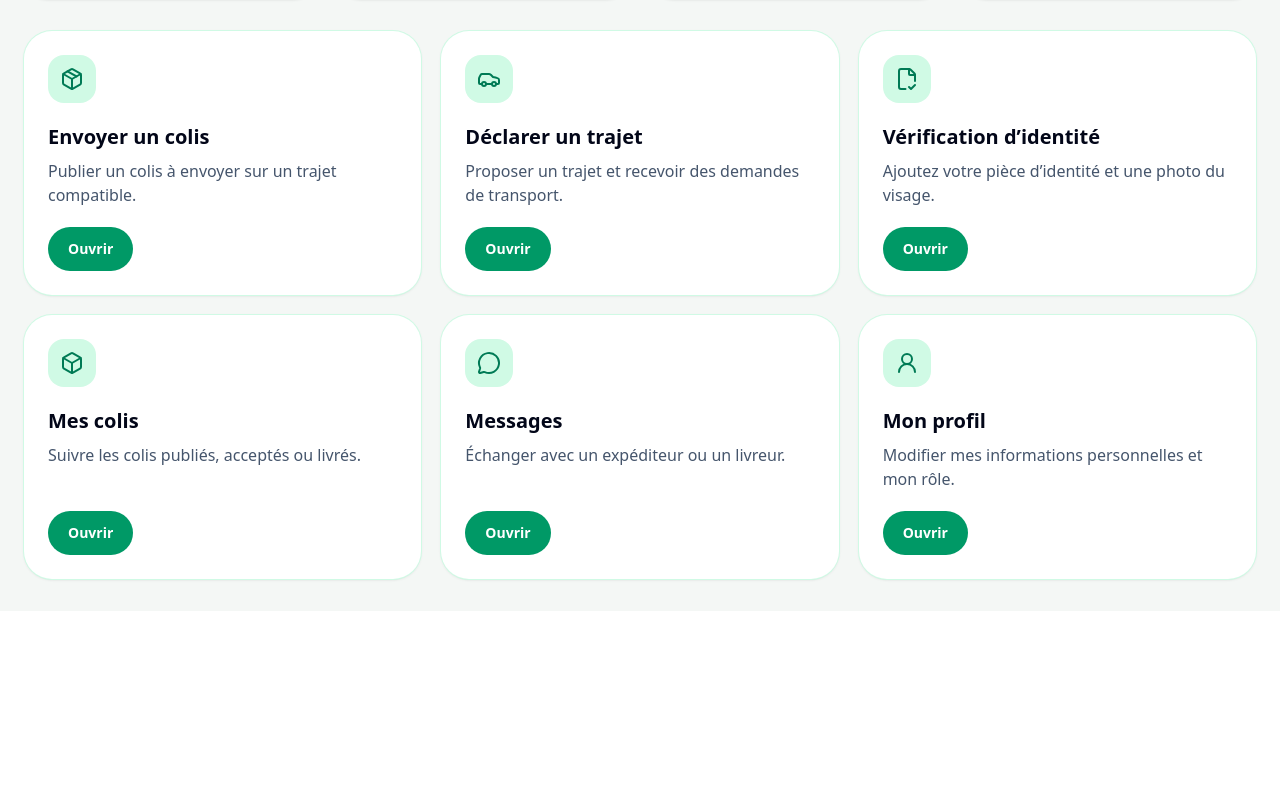
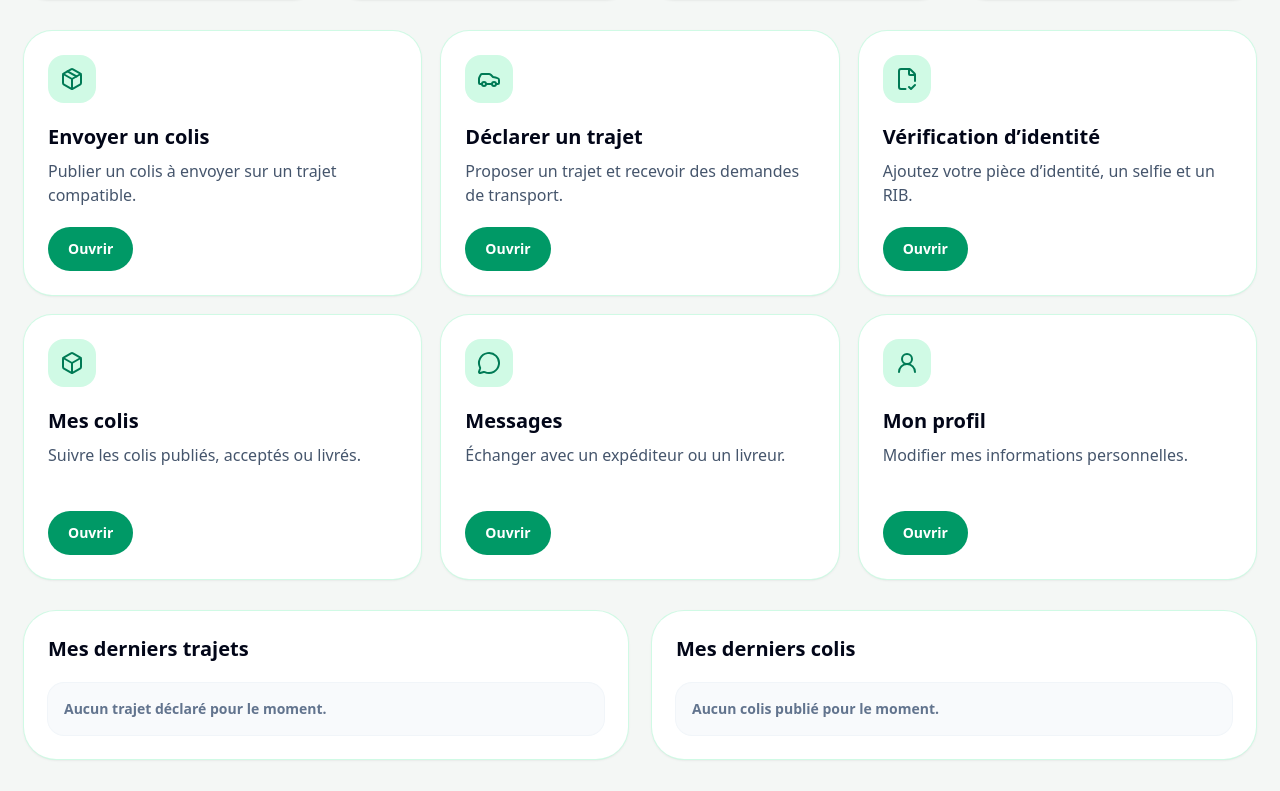
Before and after one commit to lafere75-del/Droovo, a Next.js app: page /dashboard in a window 1280 px wide. Shown: the part 345-1136 px from the top of the page. Before the commit the page ends 956 px from the top, so only its background shows below. Built offline with nearby package versions, Linux system fonts and the light colour scheme.

Commit message:
Update page.jsx

```diff
--- a/app/dashboard/page.jsx
+++ b/app/dashboard/page.jsx
@@ -1,4 +1,8 @@
+"use client";
+
 import Link from "next/link";
+import { useEffect, useState } from "react";
+import { supabase } from "../../lib/supabaseClient";
 import {
   BadgeCheck,
   Box,
@@ -12,7 +16,45 @@ import {
 } from "lucide-react";
 
 export default function DashboardPage() {
-const identityStatus = "verified";
+  const identityStatus = "verified";
+
+  const [packages, setPackages] = useState([]);
+  const [trips, setTrips] = useState([]);
+  const [loading, setLoading] = useState(true);
+
+  useEffect(() => {
+    loadDashboard();
+  }, []);
+
+  async function loadDashboard() {
+    setLoading(true);
+
+    const {
+      data: { user },
+    } = await supabase.auth.getUser();
+
+    if (!user) {
+      setLoading(false);
+      return;
+    }
+
+    const { data: userPackages } = await supabase
+      .from("packages")
+      .select("*")
+      .eq("user_id", user.id)
+      .order("created_at", { ascending: false });
+
+    const { data: userTrips } = await supabase
+      .from("trips")
+      .select("*")
+      .eq("user_id", user.id)
+      .order("created_at", { ascending: false });
+
+    setPackages(userPackages || []);
+    setTrips(userTrips || []);
+    setLoading(false);
+  }
+
   return (
     <main className="min-h-screen bg-[#F4F7F5] px-6 py-8 text-slate-950">
       <div className="mx-auto max-w-7xl">
@@ -46,9 +88,8 @@ const identityStatus = "verified";
                   Vérification d’identité requise
                 </h2>
                 <p className="mt-2 text-slate-700">
-                  Vous pouvez consulter votre espace, mais vous devez faire
-                  vérifier votre identité avant de publier un colis ou déclarer
-                  un trajet.
+                  Vous devez faire vérifier votre identité avant de publier un
+                  colis ou déclarer un trajet.
                 </p>
                 <Link
                   href="/dashboard/verification"
@@ -62,10 +103,10 @@ const identityStatus = "verified";
         )}
 
         <section className="mt-6 grid gap-5 md:grid-cols-4">
-          <Stat icon={Package} label="Mes colis" value="0" />
-          <Stat icon={Car} label="Mes trajets" value="0" />
+          <Stat icon={Package} label="Mes colis" value={loading ? "..." : packages.length} />
+          <Stat icon={Car} label="Mes trajets" value={loading ? "..." : trips.length} />
           <Stat icon={CreditCard} label="Paiements" value="0 €" />
-          <Stat icon={BadgeCheck} label="Statut" value="À vérifier" />
+          <Stat icon={BadgeCheck} label="Statut" value="Vérifié" />
         </section>
 
         <section className="mt-8 grid gap-5 md:grid-cols-2 lg:grid-cols-3">
@@ -88,7 +129,7 @@ const identityStatus = "verified";
           <ActionCard
             icon={FileCheck2}
             title="Vérification d’identité"
-            text="Ajoutez votre pièce d’identité et une photo du visage."
+            text="Ajoutez votre pièce d’identité, un selfie et un RIB."
             href="/dashboard/verification"
           />
 
@@ -109,9 +150,45 @@ const identityStatus = "verified";
           <ActionCard
             icon={UserRound}
             title="Mon profil"
-            text="Modifier mes informations personnelles et mon rôle."
+            text="Modifier mes informations personnelles."
             href="/dashboard/profil"
           />
+        </section>
+
+        <section className="mt-8 grid gap-6 lg:grid-cols-2">
+          <Panel title="Mes derniers trajets">
+            {trips.length === 0 ? (
+              <Empty text="Aucun trajet déclaré pour le moment." />
+            ) : (
+              trips.slice(0, 3).map((trip) => (
+                <Row
+                  key={trip.id}
+                  title={`${trip.from_city} → ${trip.to_city}`}
+                  text={`Date : ${
+                    trip.trip_date
+                      ? new Date(trip.trip_date).toLocaleDateString("fr-FR")
+                      : "Date non renseignée"
+                  }`}
+                  tag={`${trip.available_weight || 0} kg dispo`}
+                />
+              ))
+            )}
+          </Panel>
+
+          <Panel title="Mes derniers colis">
+            {packages.length === 0 ? (
+              <Empty text="Aucun colis publié pour le moment." />
+            ) : (
+              packages.slice(0, 3).map((pkg) => (
+                <Row
+                  key={pkg.id}
+                  title={`${pkg.departure_city} → ${pkg.arrival_city}`}
+                  text={pkg.title || "Colis sans titre"}
+                  tag={`${pkg.weight || 0} kg · ${pkg.price || 0} €`}
+                />
+              ))
+            )}
+          </Panel>
         </section>
       </div>
     </main>
@@ -156,3 +233,34 @@ function ActionCard({ icon: Icon, title, text, href, locked }) {
     </div>
   );
 }
+
+function Panel({ title, children }) {
+  return (
+    <div className="rounded-[2rem] bg-white p-6 shadow-sm ring-1 ring-emerald-100">
+      <h2 className="text-xl font-black text-slate-950">{title}</h2>
+      <div className="mt-5 grid gap-3">{children}</div>
+    </div>
+  );
+}
+
+function Row({ title, text, tag }) {
+  return (
+    <div className="flex items-center justify-between gap-4 rounded-2xl bg-slate-50 p-4 ring-1 ring-slate-100">
+      <div>
+        <p className="font-black text-slate-950">{title}</p>
+        <p className="mt-1 text-sm text-slate-600">{text}</p>
+      </div>
+      <span className="rounded-full bg-emerald-100 px-3 py-1 text-xs font-black text-emerald-700">
+        {tag}
+      </span>
+    </div>
+  );
+}
+
+function Empty({ text }) {
+  return (
+    <div className="rounded-2xl bg-slate-50 p-4 text-sm font-bold text-slate-500 ring-1 ring-slate-100">
+      {text}
+    </div>
+  );
+}
```
